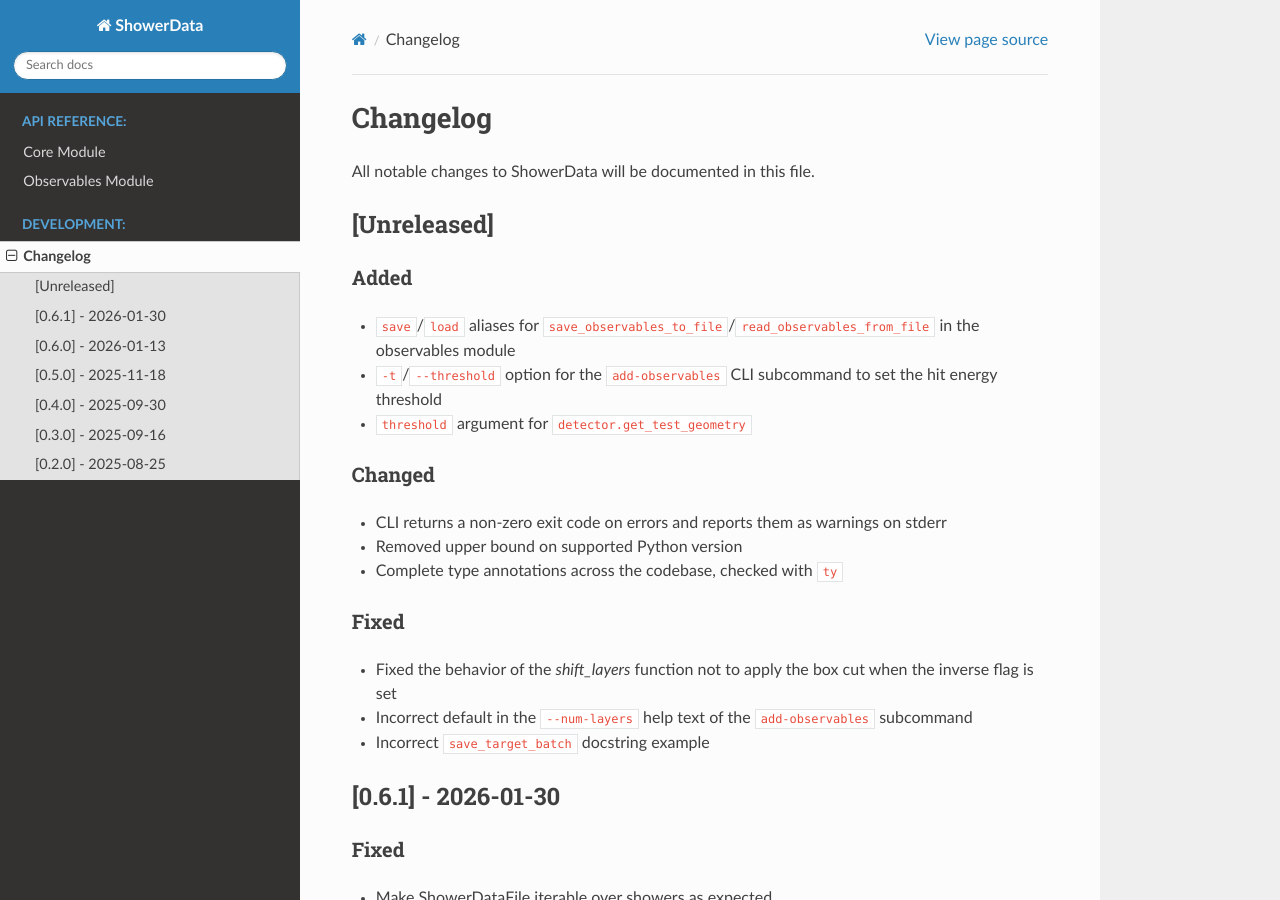
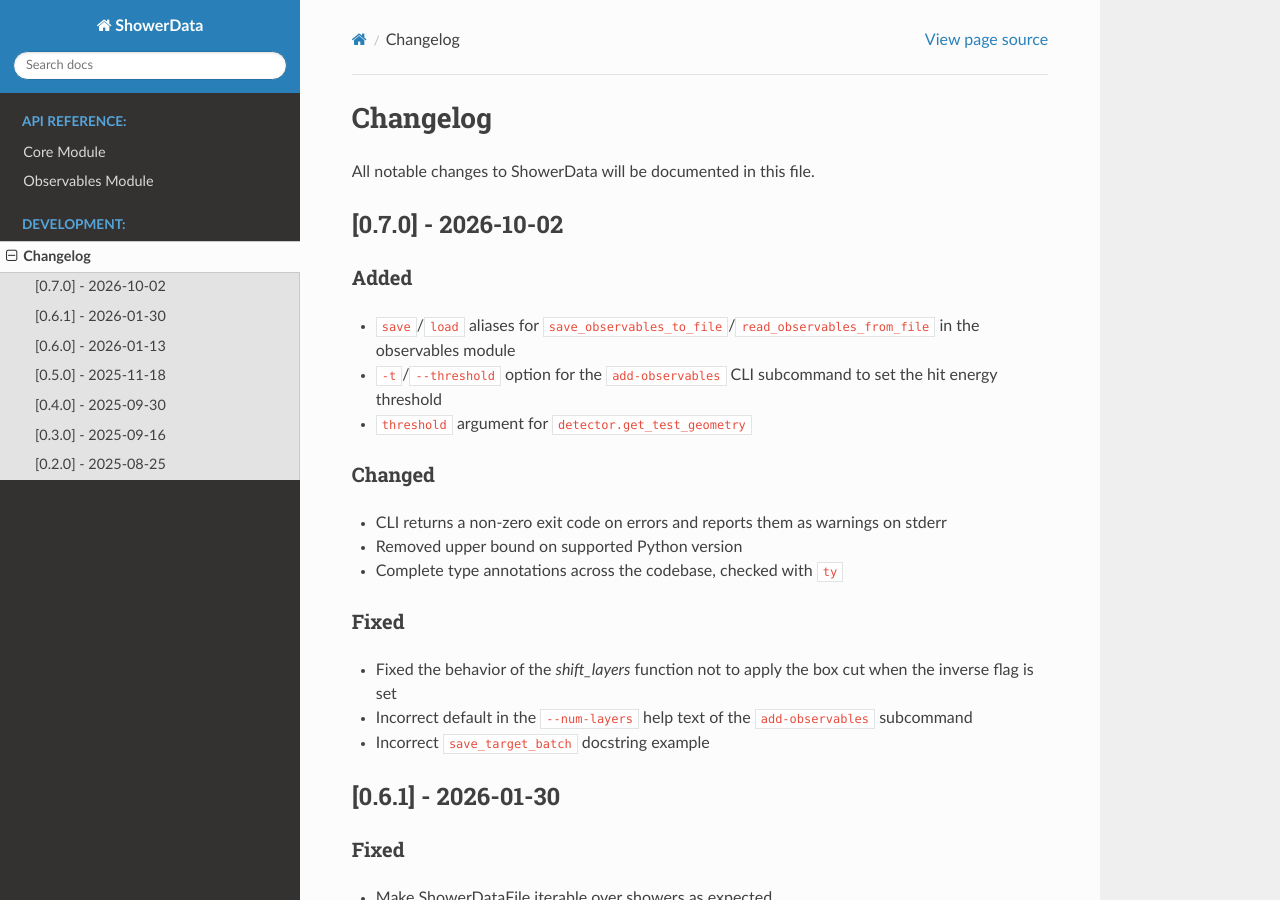
Before and after one commit to FLC-QU-hep/ShowerData, a Sphinx documentation site: the page built from docs/changelog.rst, in a window 1280 px wide and 900 px high. Built offline with Sphinx 7.4.7 and the Read the Docs theme 3.1.0, drawn with Linux system fonts in a browser that asks for light colours.

Commit message:
bump version

```diff
--- a/docs/changelog.rst
+++ b/docs/changelog.rst
@@ -4,8 +4,8 @@
 All notable changes to ShowerData will be documented in this file.
 
 
-[Unreleased]
-------------
+[0.7.0] - 2026-10-02
+--------------------
 
 Added
 ~~~~~
--- a/pyproject.toml
+++ b/pyproject.toml
@@ -1,6 +1,6 @@
 [project]
 name = "showerdata"
-version = "0.6.1"
+version = "0.7.0"
 description = "A Python library for shower data handling"
 authors = [
     { name="Thorsten Buss", email="Thorsten.Buss@uni-hamburg.de" }
```
